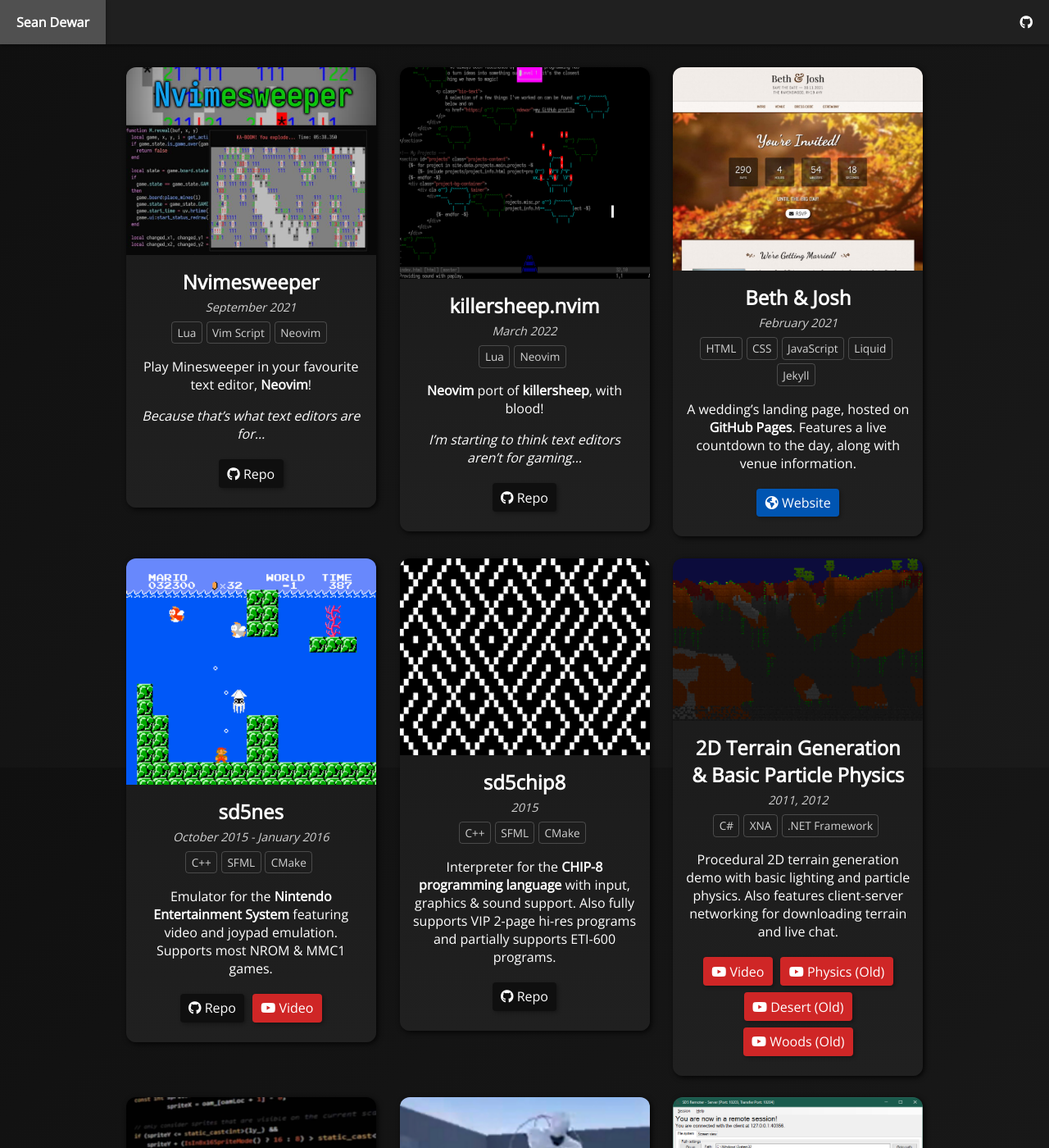
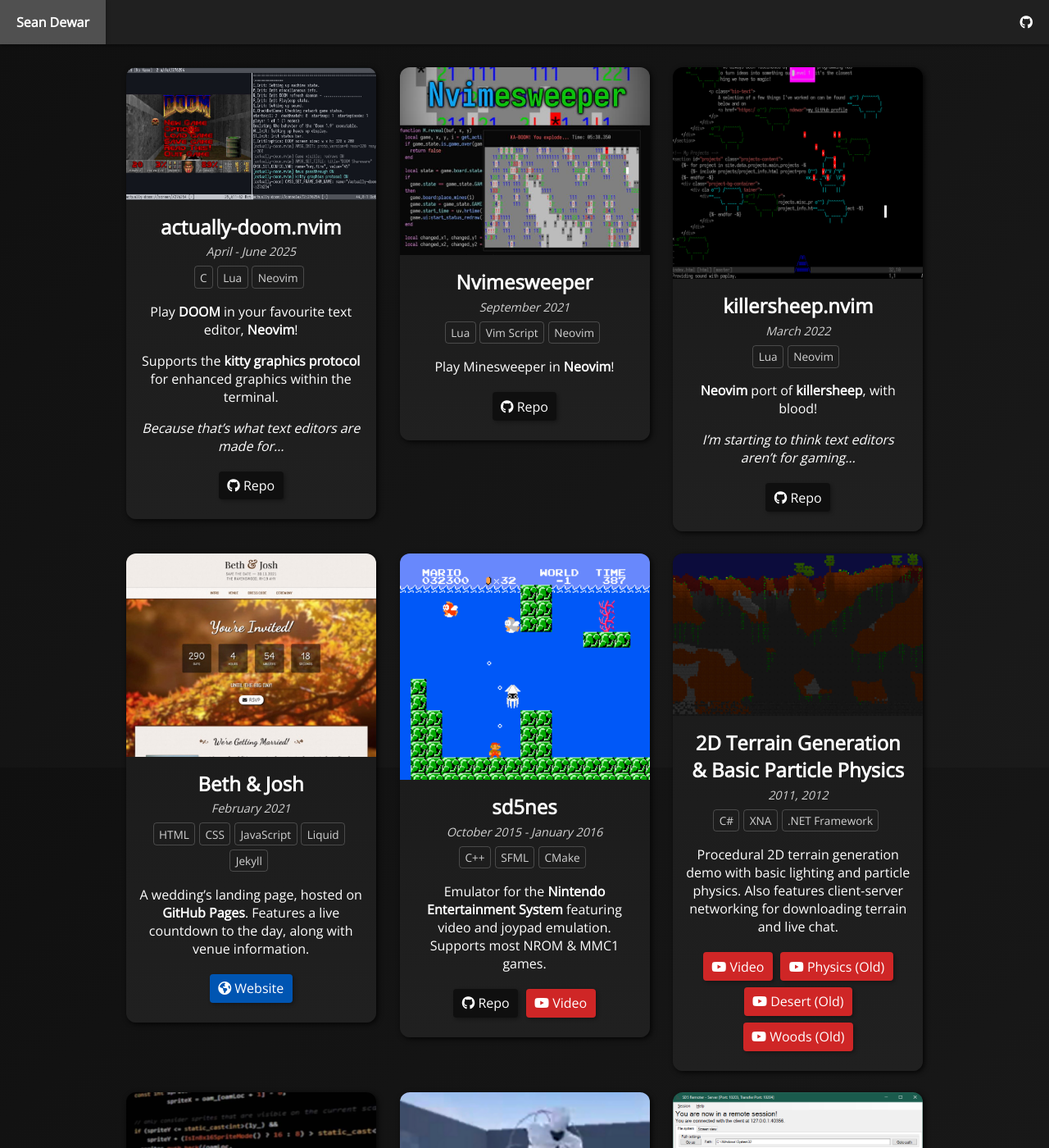
Before and after one commit to seandewar/seandewar.github.io, a Jekyll site: the page built from index.html, in a window 1280 px wide and 1400 px high, scrolled down 3748 px. Shown: the whole window at 82% size. Built offline with Jekyll 4.4.1, drawn with Linux system fonts in a browser that asks for light colours; nearby versions of some CDN libraries.

Commit message:
Add actually-doom.nvim, remove sd5chip8

```diff
--- a/_data/projects/misc_projects.yml
+++ b/_data/projects/misc_projects.yml
@@ -1,3 +1,23 @@
+- name: "actually-doom.nvim"
+  img_src: "/img/projects/actually-doom.jpg"
+  img_alt: "actually-doom.nvim"
+  dates: "April - June 2025"
+  tags:
+    - "C"
+    - "Lua"
+    - "Neovim"
+  short_desc: |
+    Play [DOOM](https://en.wikipedia.org/wiki/Doom_(1993_video_game)) in your
+    favourite text editor, [Neovim](https://neovim.io/)!
+
+    Supports the [kitty graphics protocol](https://sw.kovidgoyal.net/kitty/graphics-protocol/)
+    for enhanced graphics within the terminal.
+
+    _Because that's what text editors are made for..._
+  links:
+    - url: "https://github.com/seandewar/actually-doom.nvim"
+      type: "github"
+
 - name: "Nvimesweeper"
   img_src: "/img/projects/nvimesweeper.jpg"
   img_alt: "Nvimesweeper"
@@ -7,9 +27,7 @@
     - "Vim Script"
     - "Neovim"
   short_desc: |
-    Play Minesweeper in your favourite text editor, [Neovim](https://neovim.io/)!
-
-    _Because that's what text editors are for..._
+    Play Minesweeper in [Neovim](https://neovim.io/)!
   links:
     - url: "https://github.com/seandewar/nvimesweeper"
       type: "github"
@@ -62,22 +80,6 @@
       type: "github"
     - url: "https://www.youtube.com/watch?v=1sKSWIM63xo"
       type: "youtube"
-
-- name: "sd5chip8"
-  img_src: "/img/projects/sd5chip8-animated.gif"
-  img_alt: "sd5chip8 running Maze, Pong and Snake"
-  dates: "2015"
-  tags:
-    - "C++"
-    - "SFML"
-    - "CMake"
-  short_desc: |
-    Interpreter for the [CHIP-8 programming language](https://en.wikipedia.org/wiki/CHIP-8)
-    with input, graphics & sound support. Also fully supports VIP 2-page hi-res
-    programs and partially supports ETI-600 programs.
-  links:
-    - url: "https://github.com/seandewar/sd5chip8"
-      type: "github"
 
 - name: "2D Terrain Generation & Basic Particle Physics"
   img_src: "/img/projects/2dworldgen.png"
```
Also changed, not shown: img/projects/actually-doom.jpg (added), img/projects/sd5chip8-animated.gif (deleted).
